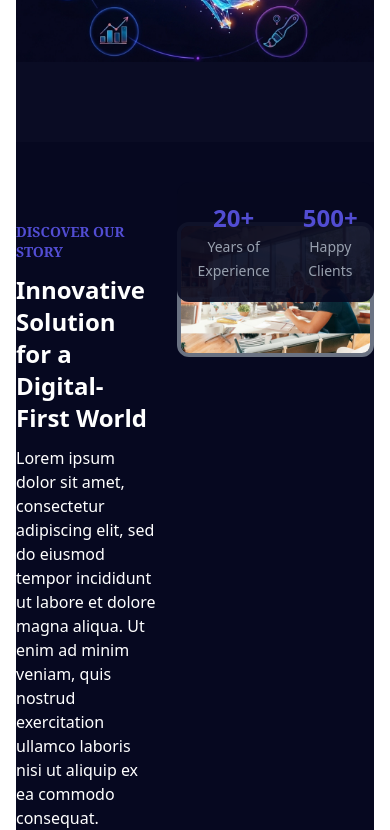
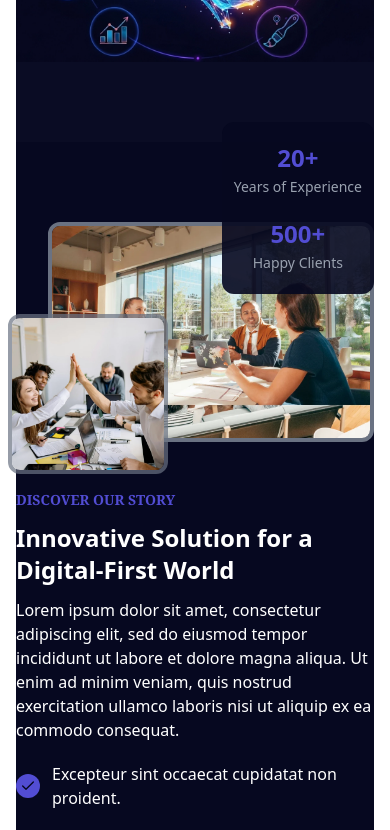
Before and after one commit to Vivek-Sharma-dev/Clarity, a React (Vite) app: page / in a window 390 px wide. Shown: the part 680-1510 px from the top of the page. Built offline with nearby package versions, Linux system fonts and the light colour scheme.

Commit message:
make responsive  about aection and fixing navbar bug

```diff
--- a/src/Components/Header/Header.jsx
+++ b/src/Components/Header/Header.jsx
@@ -10,7 +10,7 @@ const Header = () => {
       initial={{ scale: 0, opacity: 0 }}
       animate={{ scale: 1, opacity: 1 }}
       transition={{ duration: .7 }}
-      className="fixed top-5 left- px-4 lg:px-0  w-full z-50"
+      className="fixed top-5 left-0 px-4 lg:px-0  w-full z-50"
     >
       <header className="px-5 rounded-full container mx-auto flex justify-between items-center py-3 bg-(--nav-bg) relative">
         <Logo />
--- a/src/Pages/AboutSection.jsx
+++ b/src/Pages/AboutSection.jsx
@@ -23,8 +23,8 @@ const AboutSection = () => {
   ];
   return (
     <section id="about" className="bg-(--primary-color) py-20">
-      <div className="flex gap-5 container mx-auto ">
-        <div className="w-2/4">
+      <div className="flex gap-5 flex-col lg:flex-row container mx-auto gap-y-12 lg:gap-y-0">
+        <div className="lg:w-2/4 order-1 lg:order-0">
           <h4 className="text-(--secondary-color) uppercase font-bold text-sm font-serif">
             discover our story
           </h4>
@@ -39,8 +39,8 @@ const AboutSection = () => {
           </p>
           <ul className="my-5 flex flex-col gap-4 justify-center">
             {textList.map((text) => (
-              <li key={text.id} className="flex gap-3 ">
-                <span className="p-1 bg-(--secondary-color) text-(--primary-color) text-xs rounded-full">
+              <li key={text.id} className="flex gap-3 items-center">
+                <span className="p-1  bg-(--secondary-color) text-(--primary-color) text-xs rounded-full">
                   {text.icon}
                 </span>{" "}
                 {text.text}
@@ -52,7 +52,7 @@ const AboutSection = () => {
             Discover More
           </button>
         </div>
-        <div className="relative w-3/4">
+        <div className="relative lg:w-3/4 ps-8 lg:ps-0">
           <img
             src={about}
             alt="Planing on a task with team members"
@@ -61,9 +61,9 @@ const AboutSection = () => {
           <img
             src={about2}
             alt="Celebration with team members"
-            className="absolute -bottom-5 -left-10 border-4 rounded-xl border-gray-500/70 w-80"
+            className="absolute -bottom-8 lg:-bottom-5 -left-2 lg:-left-10 border-4 rounded-xl border-gray-500/70 w-40 lg:w-80"
           />
-          <div className="flex gap-5 absolute -top-10 py-5 right-0 bg-(--primary-color)/90 p-3 rounded-xl">
+          <div className="flex flex-col lg:flex-row gap-5 absolute -top-25 lg:-top-10 py-5 right-0 bg-(--primary-color)/90 p-3 rounded-xl">
             <div className="text-center">
               <span className="text-(--secondary-color) text-2xl lg:text-4xl font-bold">
                 20+
```
